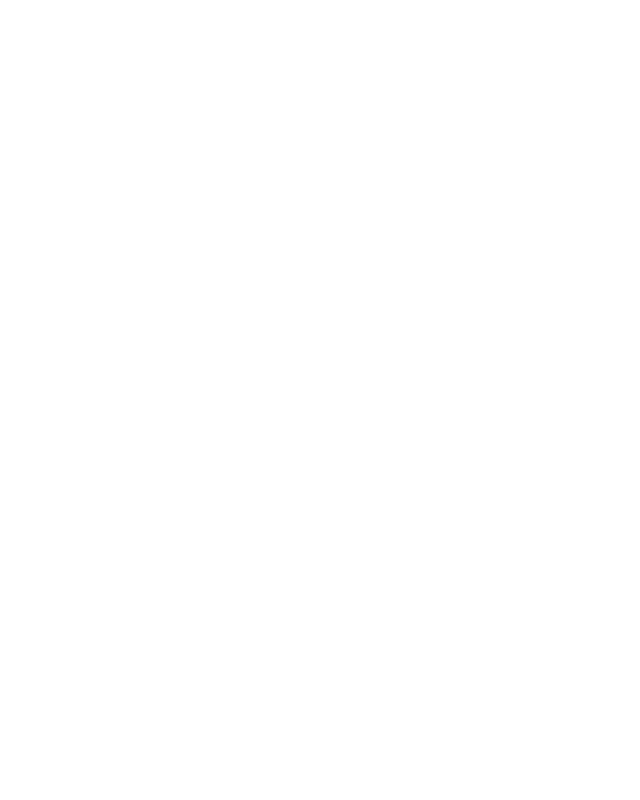
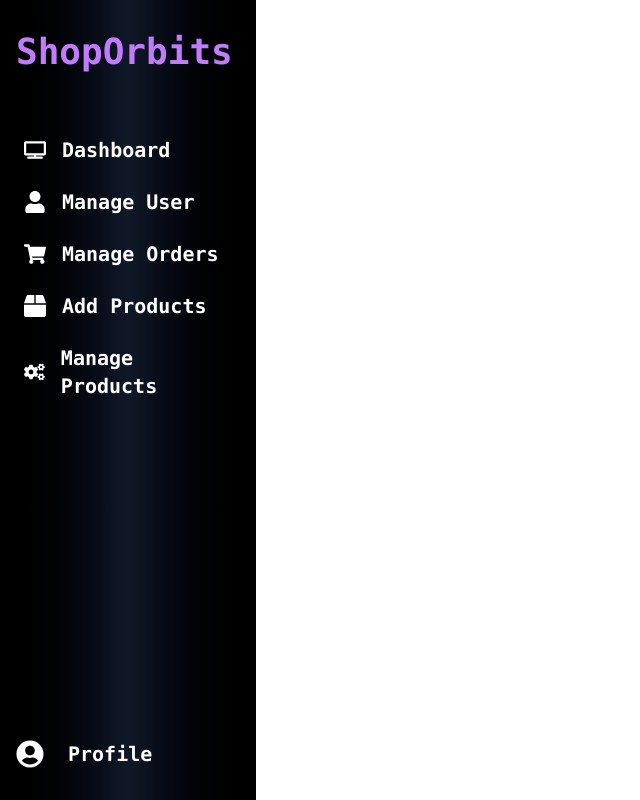
Before and after one commit to zenorbits/E-Commerce-App-Real-, a React app in the folder Frontend/: page /admin in a window 1280 px wide. Before the commit this address had no page. Shown: the whole page, without its empty margins (0-640 px from the left). Built offline with nearby package versions, Linux system fonts and the light colour scheme; the HTML template or start-up script is replaced by a standard one.

Commit message:
Sidebar Admin ui done(Basic)

```diff
--- a/Frontend/src/App.jsx
+++ b/Frontend/src/App.jsx
@@ -1,18 +1,19 @@
 import { Route, Routes } from 'react-router-dom'
 import GeneralPage from './components/general/GeneralPage'
-import Loginform from './components/AuthPages/Loginform'
 import RegisterForm from './components/AuthPages/RegisterForm'
-import AdminDashboard from './components/admin/AdminDashboard'
+import AdminDashboard from './components/admin/AdminPage'
+import Loginform from './components/AuthPages/LoginForm'
 
 const App = () => {
   return (
     <div className='font-mono h-screen w-screen overflow-x-hidden'>
 
       <Routes>
+
         <Route path='/' element={<GeneralPage />} />
         <Route path='/login' element={<Loginform />} />
         <Route path='/register' element={<RegisterForm />} />
-        <Route path='/admin/dashboard' element={<AdminDashboard />} />
+        <Route path='/admin/*' element={<AdminDashboard />} />
       </Routes>
     </div>
   )
--- a/Frontend/src/components/admin/AdminDashboard.jsx
+++ b/Frontend/src/components/admin/AdminPage.jsx
@@ -1,5 +1,6 @@
 import React from 'react'
 import AdminSidebar from './AdminSidebar'
+import { Route, Routes } from 'react-router-dom'
 
 const AdminDashboard = () => {
   return (
--- a/Frontend/src/components/admin/AdminSidebar.jsx
+++ b/Frontend/src/components/admin/AdminSidebar.jsx
@@ -1,10 +1,81 @@
-import { motion } from "motion/react"
+import { motion, stagger } from "motion/react"
+import { FaTv } from "react-icons/fa";
+import { FaUser } from "react-icons/fa";
+import { FaShoppingCart } from "react-icons/fa";
+import { FaBox } from "react-icons/fa";
+import { FaCogs } from "react-icons/fa";
+import { FaUserCircle } from "react-icons/fa";
+import { Link } from "react-router-dom";
+const AdminSidebar = () => {
 
-const AdminSidebar = () => {
+    const MotionLink = motion.create(Link);
+
+    const adminFeatures = [
+        {
+            title: 'Dashboard',
+            icon: <FaTv size={22} />,
+            path: "/admin/dashboard"
+        },
+        {
+            title: 'Manage User',
+            icon: <FaUser size={22} />,
+            path: "/admin/users"
+        },
+        {
+            title: 'Manage Orders',
+            icon: <FaShoppingCart size={22} />,
+            path: "/admin/orders"
+        },
+        {
+            title: 'Add Products',
+            icon: <FaBox size={22} />,
+            path: "/admin/products/add"
+        },
+        {
+            title: 'Manage Products',
+            icon: <FaCogs size={22} />,
+            path: "/admin/products/manage"
+        },
+    ];
+
+
+
+
+
     return (
-        <div className="min-h-screen w-screen">
-            <div className="main-side h-screen w-1/6 bg-gradient-to-r from-black via-gray-900 to-black text-white">
-
+        <div className="min-h-screen w-screen ">
+            <div className="main-side hidden sm:flex h-screen w-64 bg-gradient-to-r from-black via-gray-900 to-black text-white px-4 py-8  flex-col justify-between ">
+                <div className="title-list ">
+                    <div className="title text-4xl font-extrabold text-purple-400">
+                        <motion.h1
+                            initial={{
+                                opacity: 0
+                            }}
+                            animate={{
+                                opacity: 1
+                            }}
+                            transition={{
+                                duration: 1.5,
+                            }}
+                        >
+                            ShopOrbits
+                        </motion.h1>
+                    </div>
+                    <div className="list flex pt-16 h-1/2 px-2">
+                        <motion.ul  className="flex flex-col items-start text-xl font-bold gap-6">
+                            {adminFeatures.map((features, idx) => (
+                                <MotionLink  to={features.path} key={idx} className="flex items-center gap-4 hover:text-purple-300 hover:translate-x-1 transition-all">
+                                    {features.icon}
+                                    {features.title}
+                                </MotionLink>
+                            ))}
+                        </motion.ul>
+                    </div>
+                </div>
+                <div className="profile flex gap-6 text-xl font-bold">
+                    <FaUserCircle size={28} />
+                    <div className="h1">Profile</div>
+                </div>
             </div>
         </div>
     )
--- /dev/null
+++ b/Frontend/src/components/admin/UserManagement.jsx
@@ -0,0 +1,9 @@
+import React from 'react'
+
+const UserManagement = () => {
+  return (
+    <div>UserManagement</div>
+  )
+}
+
+export default UserManagement
```
